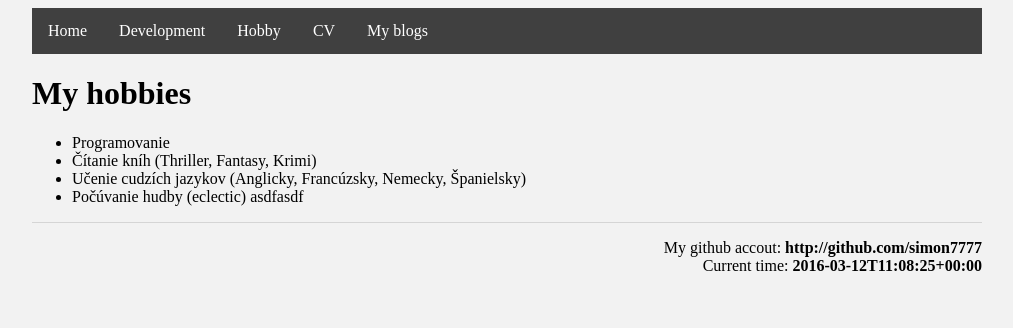
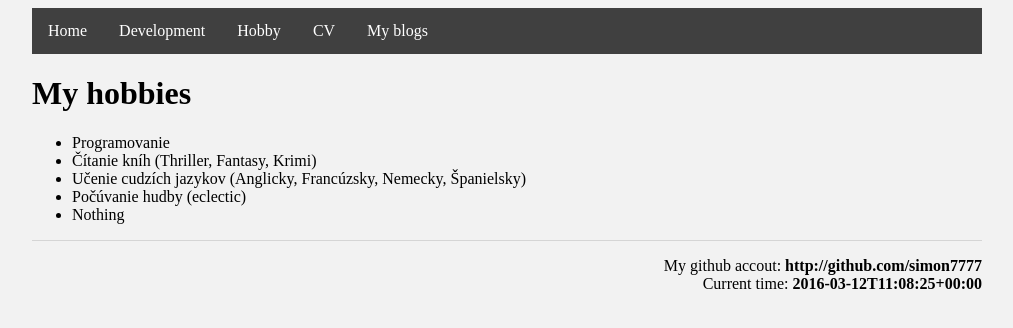
Before and after one commit to simon7777/simon7777.github.io, a Jekyll site: the page built from hobby/index.md, in a window 1280 px wide. Shown: the top 328 px of the page, without its empty margins (133-1146 px from the left). Built offline with Jekyll 4.4.1, drawn with Linux system fonts in a browser that asks for light colours.

Commit message:
add_blogs4

```diff
--- a/hobby/index.md
+++ b/hobby/index.md
@@ -9,4 +9,4 @@ title: my hobies
 * Čítanie kníh (Thriller, Fantasy, Krimi)
 * Učenie cudzích jazykov (Anglicky, Francúzsky, Nemecky, Španielsky)
 * Počúvanie hudby (eclectic)
-asdfasdf
+* Nothing
```
